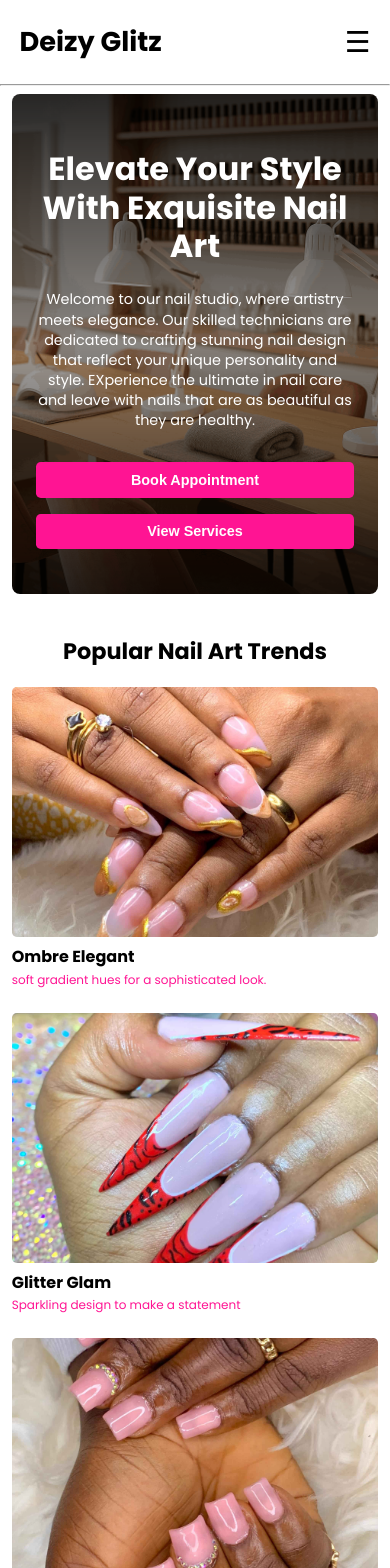
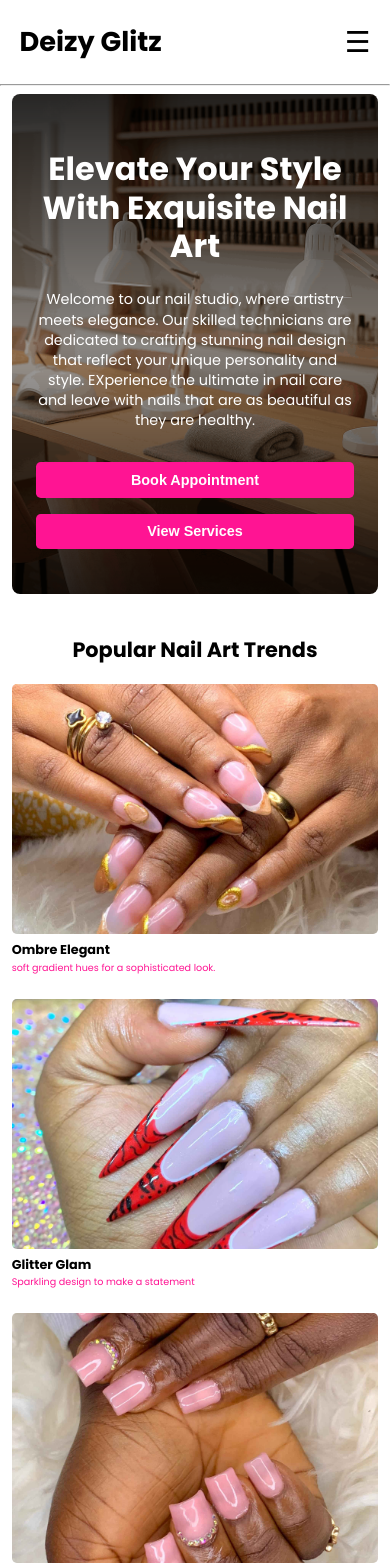
Before and after one commit to codemonk-silver/Nail-Tech, a React (Create React App) app in the folder nail-tech/: page / in a window 390 px wide. Shown: the top 1568 px of the page. Built offline with nearby package versions, Linux system fonts and the light colour scheme.

Commit message:
most recent changes

```diff
--- a/nail-tech/src/components/Gallery/gallery.css
+++ b/nail-tech/src/components/Gallery/gallery.css
@@ -71,7 +71,7 @@
 
     .gallerysection h1 {
         margin-bottom: 1.2rem;
-        font-size: 1.2rem;
+        font-size: 1.3rem;
         text-align: center;
     }
 
--- a/nail-tech/src/components/Trend/trend.css
+++ b/nail-tech/src/components/Trend/trend.css
@@ -100,7 +100,7 @@
     }
 
     .herosub h1 {
-        font-size: 1.4rem;
+        font-size: 1.3rem;
         margin-bottom: 1.2rem;
         text-align: center;
         margin-top: 1.5rem;
@@ -117,10 +117,16 @@
         object-fit: center;
     }
 
+    .trend1 h4,
+    .trend2 h4,
+    .trend3 h4{
+        font-size: .8rem;
+    }
+
     .trend1 p,
     .trend2 p,
     .trend3 p {
-        font-size: .75rem;
+        font-size: .6rem;
         margin-top: .1rem;
 
     }
```
